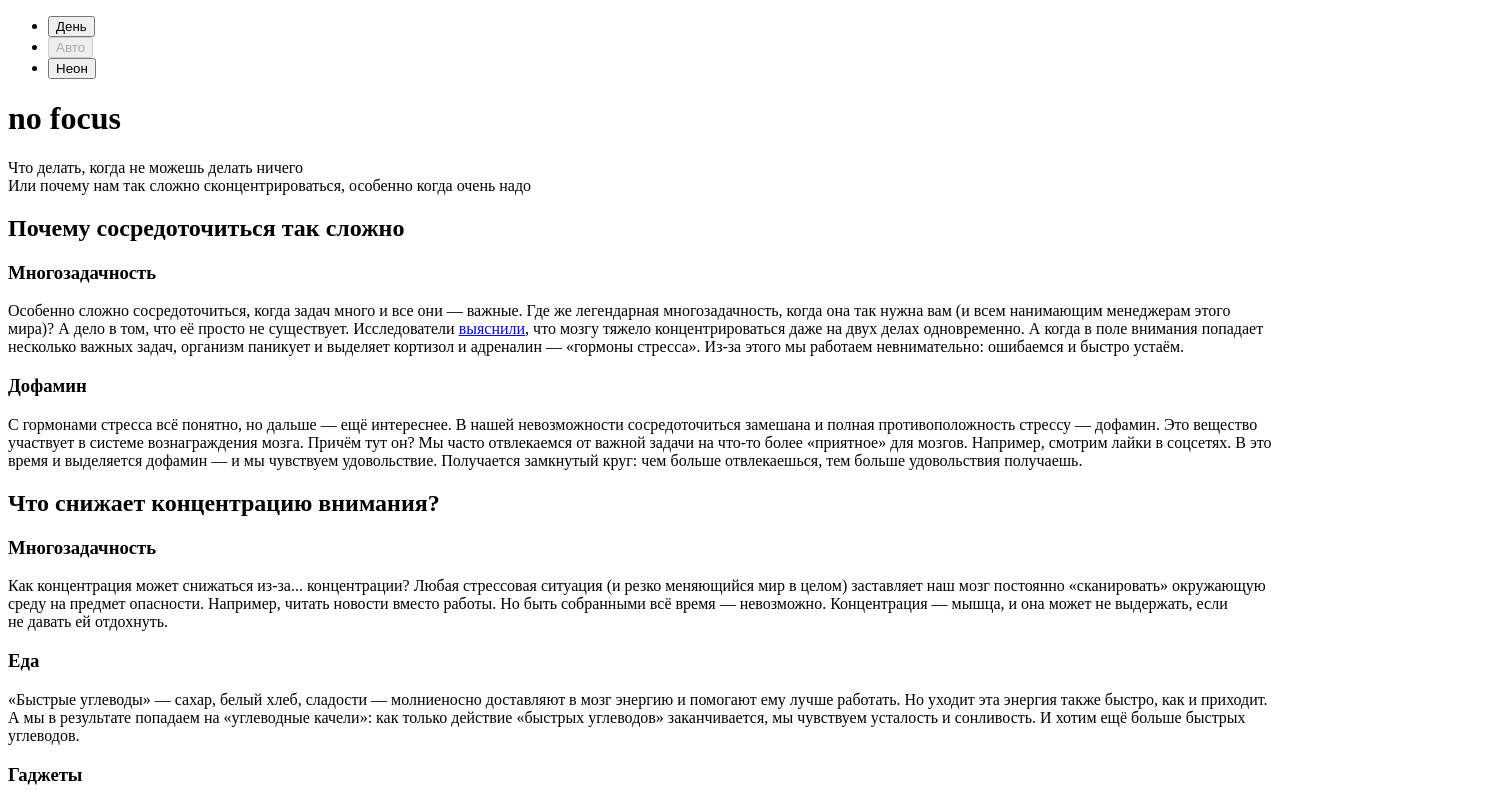
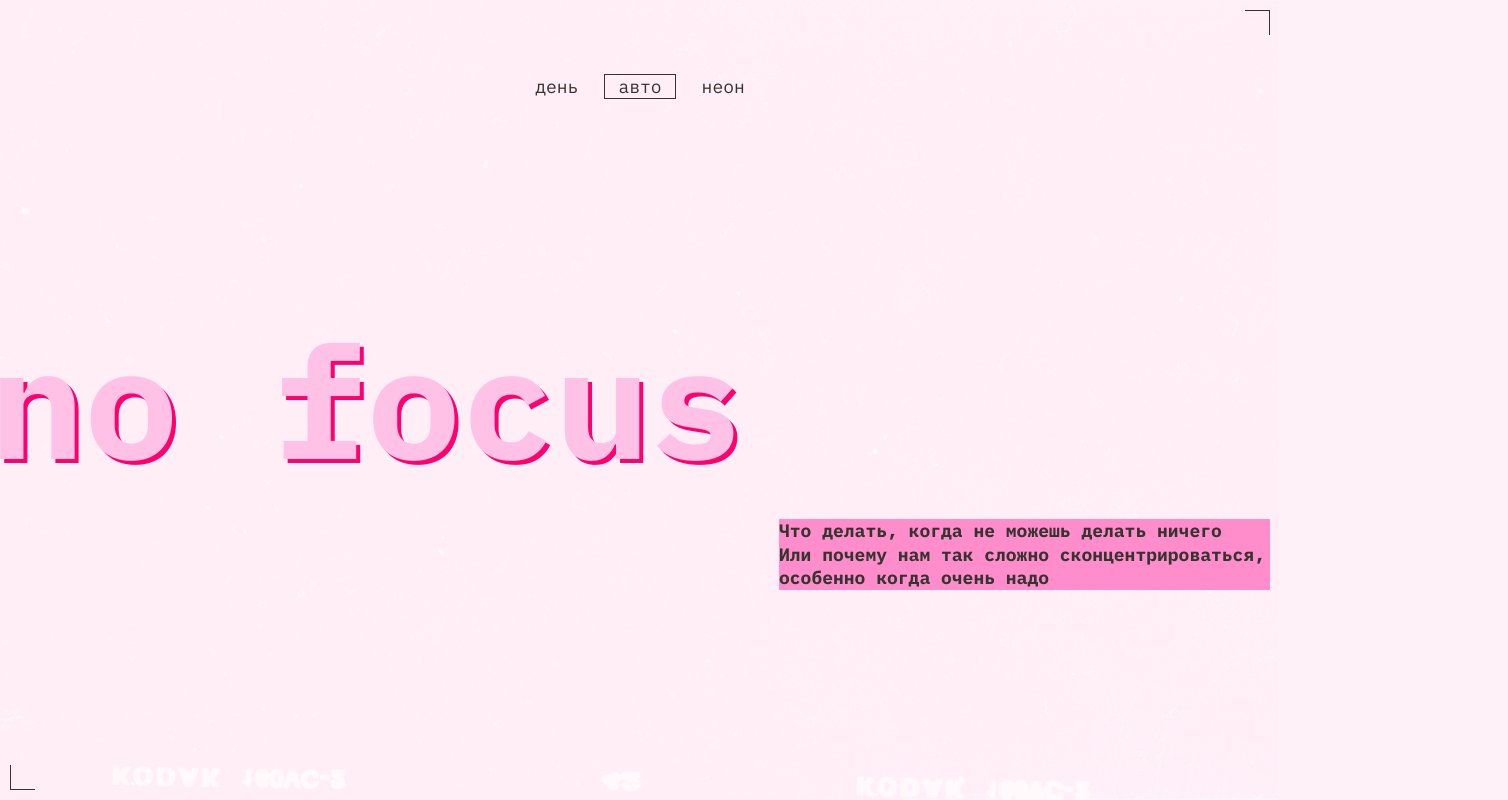
Before and after one commit to Zakhar8888/slozhno-sosredotochitsya-main, a plain HTML site: page index.html in a window 1280 px wide. Shown: the top 800 px of the page, 1508 px wide, since content can reach past the window. Drawn offline with Linux system fonts and the light colour scheme.

Commit message:
git push

```diff
--- a/index.html
+++ b/index.html
@@ -3,11 +3,26 @@
   <head>
     <meta charset="UTF-8" />
     <meta http-equiv="X-UA-Compatible" content="IE=edge" />
-    <meta name="viewport" content="width=device-width,initial-scale=1" />
+    <meta name="viewport" content="width=device-width, initial-scale=1.0" />
+    <link rel="stylesheet" href="./fonts/fonts.css" />
+    <link rel="stylesheet" href="./styles/variables.css" />
+    <link rel="stylesheet" href="./styles/globals.css" />
+    <link rel="stylesheet" href="./styles/style.css" />
+    <link rel="stylesheet" href="./styles/dark.css" />
+    <link rel="stylesheet" href="./styles/light.css" />
+    <meta name="color-scheme" content="light dark" />
+    <meta
+      name="description"
+      content="Страница про способы концентрации внимания."
+    />
+    <link rel="icon" href="./images/favicon.ico" sizes="any" />
+    <link rel="icon" href="./images/favicon.svg" type="image/svg+xml" />
+    <link rel="apple-touch-icon" href="./images/mobile-icon.png" />
     <title>Сложно сосредоточиться</title>
   </head>
   <body class="page">
     <header class="header decorated-zone">
+      <span class="header__bulb" aria-hidden="true">REC</span>
       <nav class="header__theme-menu">
         <ul class="header__theme-menu-list">
           <li class="header__theme-menu-item">
@@ -26,7 +41,7 @@
                 header__theme-menu-button_active
                 header__theme-menu-button_type_auto
               "
-              disabled="disabled"
+              disabled
             >
               Авто
             </button>
```
